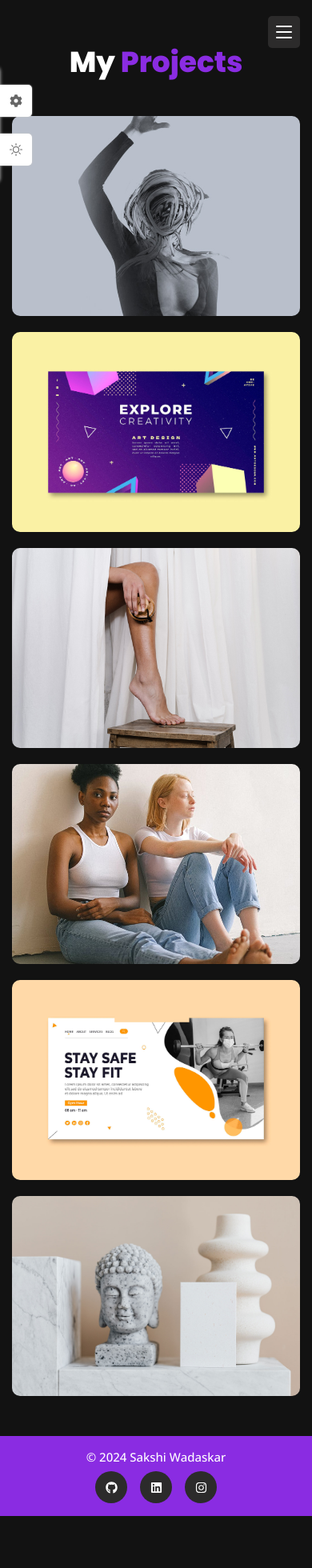
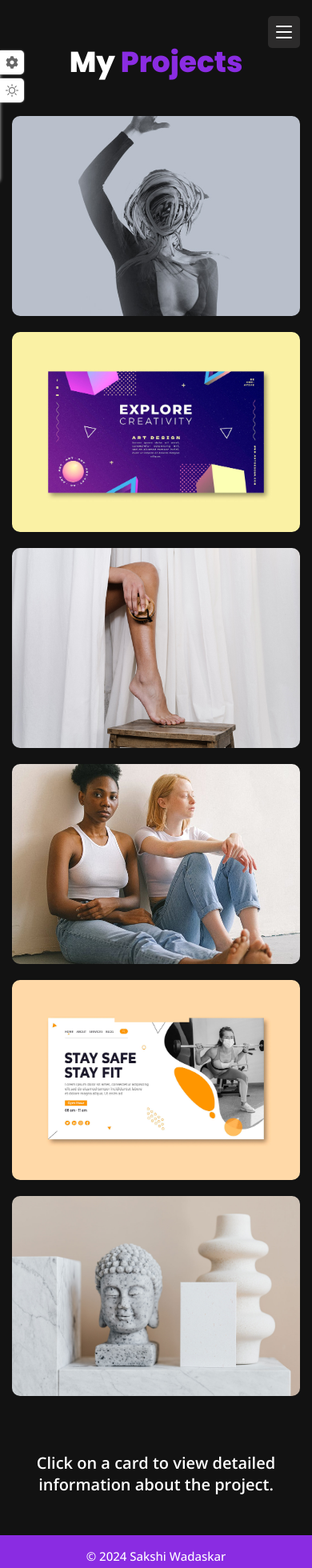
Before and after one commit to sakshiwadaskar/portfolio-website, a React (Vite) app: page /portfolio in a window 390 px wide. Shown: the top 1960 px of the page at 80% size. Before the commit the page ends 1895 px from the top, so only its background shows below. Built offline with nearby package versions, Linux system fonts and the light colour scheme.

Commit message:
Fixed a bug for nav items not displaying in the smaller devices below 1024.

```diff
--- a/src/App.css
+++ b/src/App.css
@@ -131,6 +131,14 @@ img {
     margin-bottom: 70px ;
 }
 
+.section__details {
+    color: var(--text-white);
+    font-size: var(--h3-font-size);
+    font-weight: var(--weight-800);
+    text-align: center;
+    margin-top: 70px ;
+}
+
 .section__title span {
     color: var(--first-color);
 
--- a/src/components/navbar.css
+++ b/src/components/navbar.css
@@ -6,6 +6,7 @@
     width: 100% ;
     padding: 60px 30px;
     transition: all 0.5s cubic-bezier(0.77, 0.2, 0.05, 1);
+    z-index: 10; /* Ensure the navbar is on top of other elements */
 
 }
 .show-menu {
@@ -45,6 +46,7 @@
     background-color: var(--container-color);
     padding: 12px 10px;
     visibility: visible ;
+    z-index: 11; /* Ensure the toggle is on top of other elements */
 }
 
 .nav__toggle span {
--- a/src/index.css
+++ b/src/index.css
@@ -186,7 +186,6 @@
     .nav__toggle {
         top:20px;
         right: 15px;
-
     }
 
     .nav__link {
@@ -266,9 +265,31 @@
     .stats__box {
         padding: 15px 15px 25px 20px;
     }
+
+    .style__switcher-toggler,
+    .theme-toggler {
+        width: 30px;
+        height: 30px;
+    }
+
+    .style__switcher-toggler {
+        top: -15%;
+    }
+
+    .theme-toggler {
+        bottom: 70%;
+    }
+
+    .style__switcher-close {
+        top: 5%;
+    }
 }
 
 @media screen and (max-width: 350px) {
+
+    .container {
+        max-width: 220px;
+    }
     .home__title span {
         display: inline;
     }
--- a/src/pages/portfolio/Portfolio.jsx
+++ b/src/pages/portfolio/Portfolio.jsx
@@ -13,6 +13,10 @@ const Portfolio =() => {
                     return <PortfolioItem key={item.id} {...item}/>
                 })}
             </div>
+            <p className={"section__details"}>
+
+                Click on a card to view detailed information about the project.
+            </p>
         </section>
     )
 }
```
Also changed, not shown: src/pages/portfolio/portfolio.css (line endings or trailing spaces).
